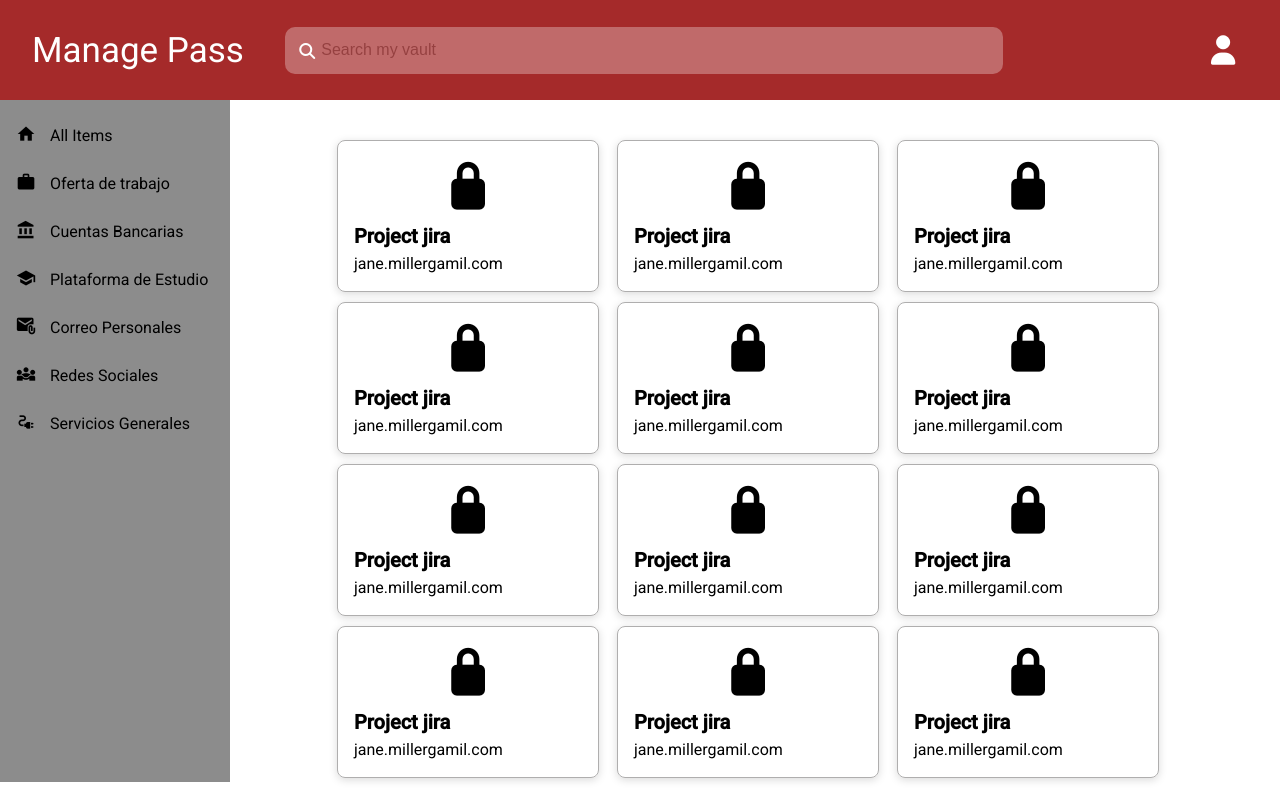
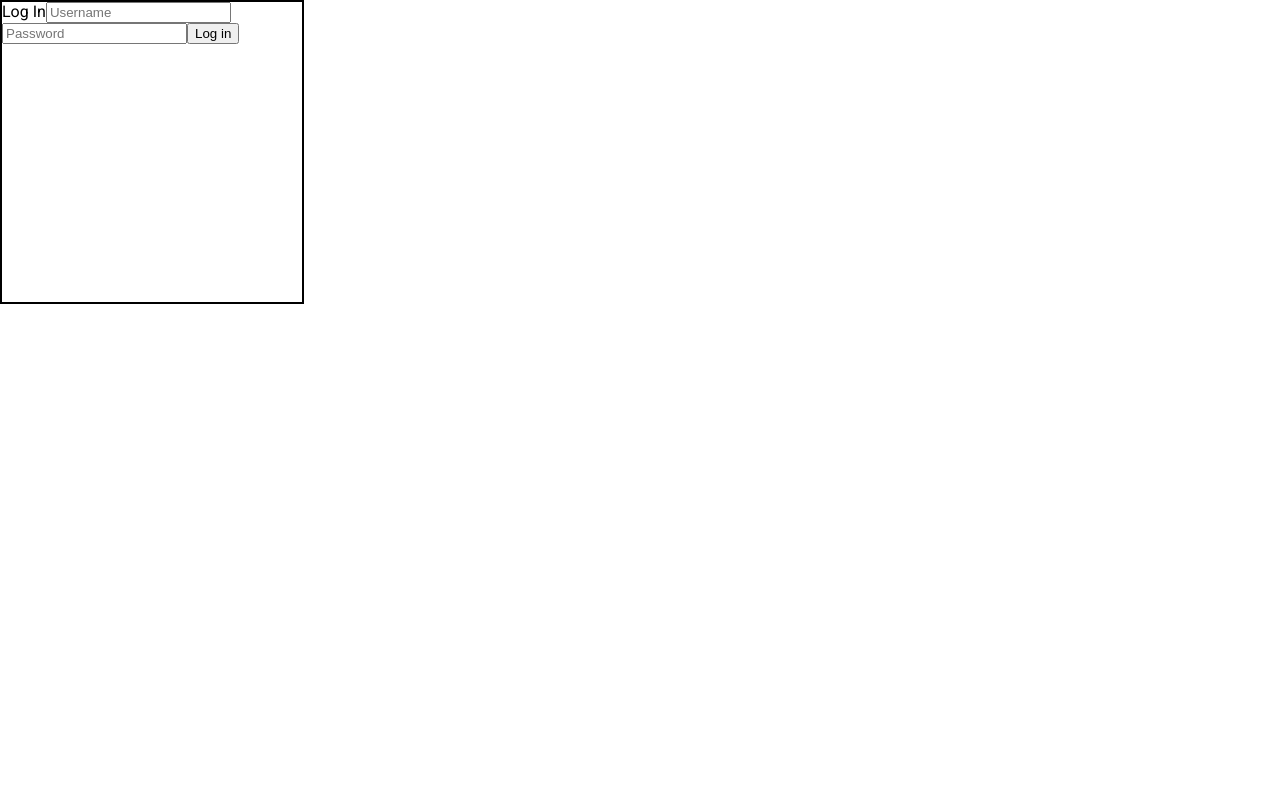
Before and after one commit to juandavidid/App_Password_Manager, an Angular app: page / in a window 1280 px wide. Built offline with nearby package versions, Linux system fonts and the light colour scheme.

Commit message:
Maquetacion del login

```diff
--- /dev/null
+++ b/src/app/Pages/login/login/login.component.css
@@ -0,0 +1,5 @@
+.container-items-login {
+  width: 300px;
+  height: 300px;
+  border: 2px solid black;
+}
--- /dev/null
+++ b/src/app/Pages/login/login/login.component.html
@@ -0,0 +1,8 @@
+<div>
+  <div class="container-items-login">
+    <span>Log In</span>
+    <input type="text" placeholder="Username" />
+    <input type="text" placeholder="Password" />
+    <button>Log in</button>
+  </div>
+</div>
--- a/src/app/app.component.html
+++ b/src/app/app.component.html
@@ -1,3 +1,5 @@
-<!--Componente principal-->
+<!--Componente principal
 <app-home />
+-->
+<app-login></app-login>
 <router-outlet />
--- a/src/app/app.component.ts
+++ b/src/app/app.component.ts
@@ -3,10 +3,10 @@
 
 //Importar Componentes
 import { HomeComponent } from './Pages/home/home/home.component';
-
+import { LoginComponent } from './Pages/login/login/login.component';
 @Component({
   selector: 'app-root',
-  imports: [RouterOutlet, HomeComponent],
+  imports: [RouterOutlet, HomeComponent, LoginComponent],
   templateUrl: './app.component.html',
   styleUrl: './app.component.css',
 })
```
Also changed, not shown: src/app/Pages/login/login/login.component.ts (added, +11 -0 lines), 1 other file (tests, documents, lock files or other folders).
